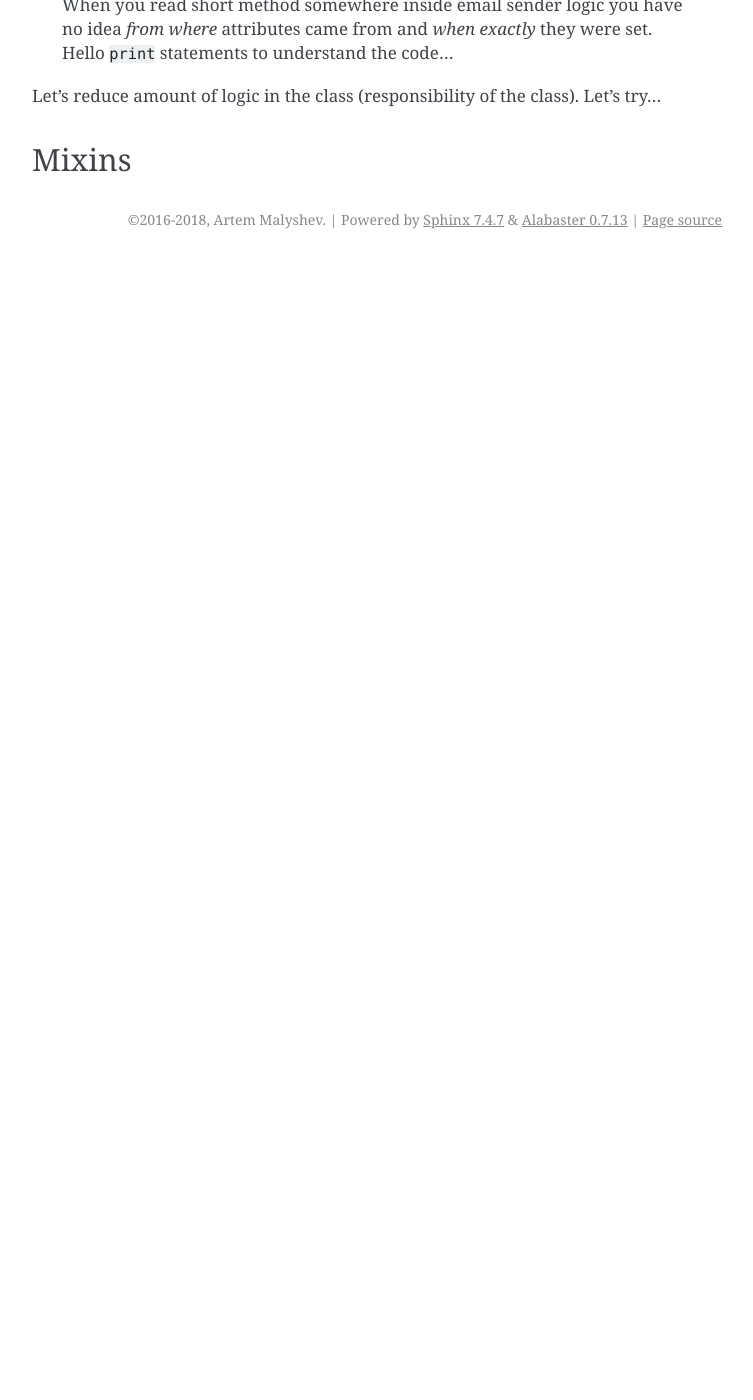
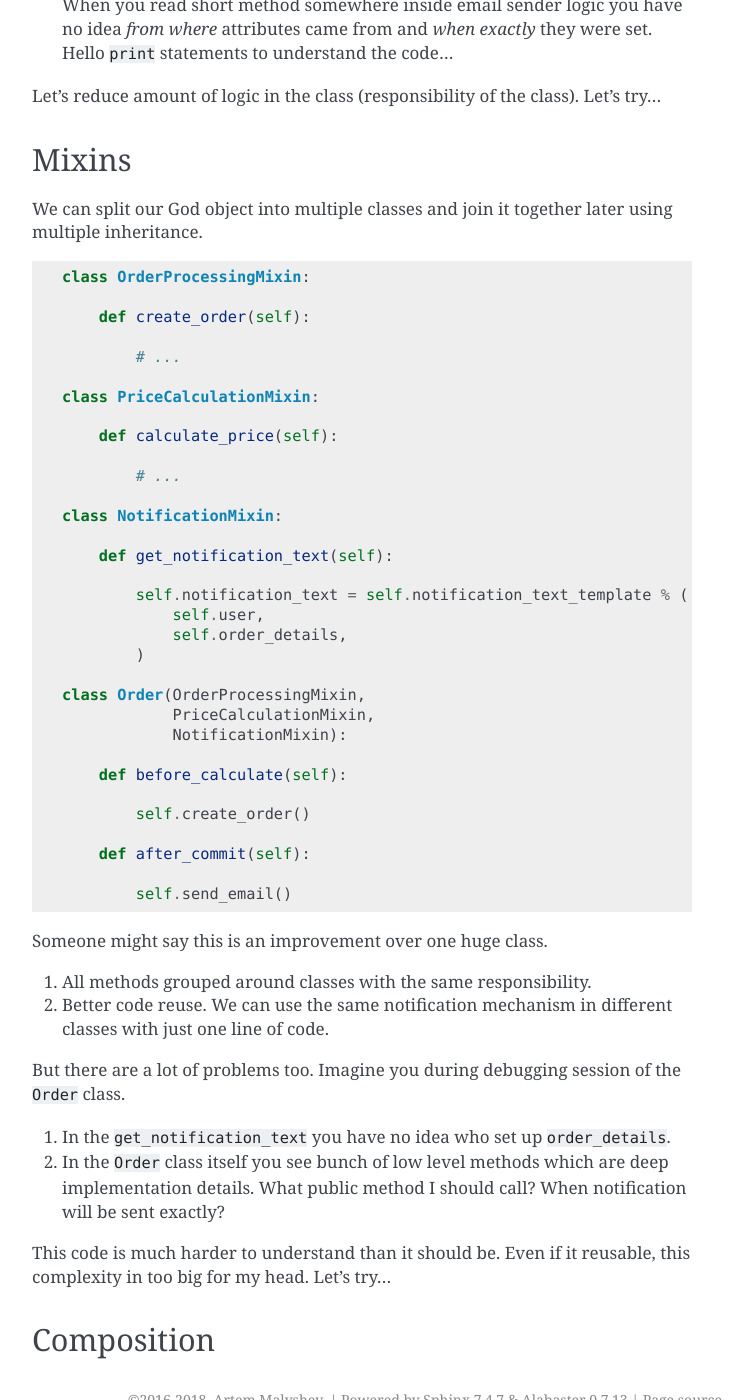
Before and after one commit to proofit404/dependencies, a Sphinx documentation site: the page built from docs/why.rst, in a window 1280 px wide and 1400 px high, scrolled down 2970 px. Shown: the whole window, without its empty margins (388-1141 px from the left). Built offline with Sphinx 7.4.7, drawn with Linux system fonts in a browser that asks for light colours; before the commit the page ends 3229 px from its top, so only the background shows below that.

Commit message:
Document mixin example.

```diff
--- a/docs/why.rst
+++ b/docs/why.rst
@@ -163,3 +163,64 @@ class).  Let's try...
 
 Mixins
 ======
+
+We can split our God object into multiple classes and join it together
+later using multiple inheritance.
+
+.. code:: python
+
+    class OrderProcessingMixin:
+
+        def create_order(self):
+
+            # ...
+
+    class PriceCalculationMixin:
+
+        def calculate_price(self):
+
+            # ...
+
+    class NotificationMixin:
+
+        def get_notification_text(self):
+
+            self.notification_text = self.notification_text_template % (
+                self.user,
+                self.order_details,
+            )
+
+    class Order(OrderProcessingMixin,
+                PriceCalculationMixin,
+                NotificationMixin):
+
+        def before_calculate(self):
+
+            self.create_order()
+
+        def after_commit(self):
+
+            self.send_email()
+
+Someone might say this is an improvement over one huge class.
+
+1. All methods grouped around classes with the same responsibility.
+
+2. Better code reuse.  We can use the same notification mechanism in
+   different classes with just one line of code.
+
+But there are a lot of problems too.  Imagine you during debugging
+session of the ``Order`` class.
+
+1. In the ``get_notification_text`` you have no idea who set up
+   ``order_details``.
+
+2. In the ``Order`` class itself you see bunch of low level methods
+   which are deep implementation details.  What public method I should
+   call?   When notification will be sent exactly?
+
+This code is much harder to understand than it should be.  Even if it
+reusable, this complexity in too big for my head.  Let's try...
+
+Composition
+===========
```
